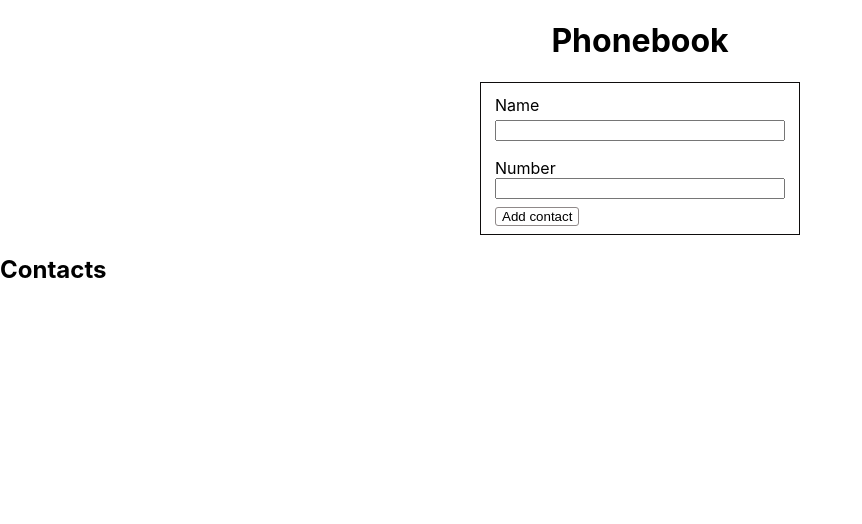
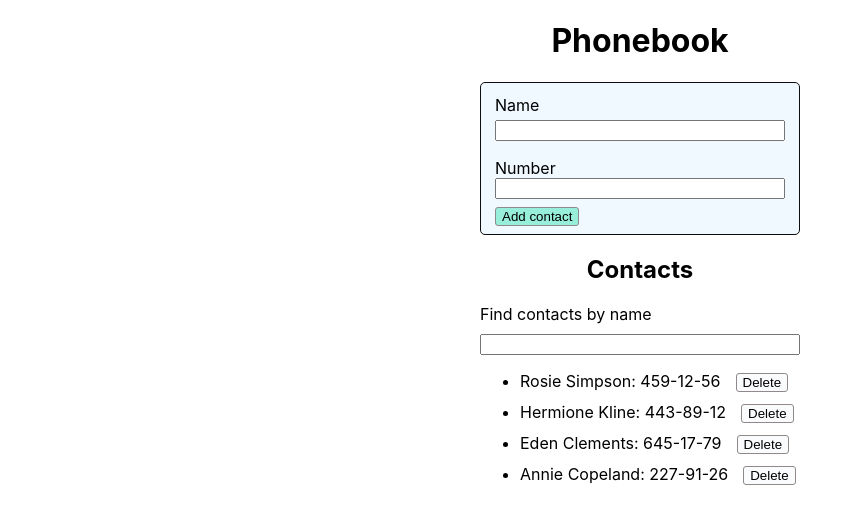
Before and after one commit to Maksim8811/goit-react-hw-02-phonebook, a React (Create React App) app: page / in a window 1280 px wide. Shown: the top 524 px of the page, without its empty margins (0-862 px from the left). Built offline with nearby package versions, Linux system fonts and the light colour scheme.

Commit message:
add step 6

```diff
--- a/package.json
+++ b/package.json
@@ -8,6 +8,7 @@
     "@testing-library/react": "^12.1.4",
     "@testing-library/user-event": "^13.5.0",
     "nanoid": "^4.0.2",
+    "prop-types": "^15.8.1",
     "react": "^18.1.0",
     "react-dom": "^18.1.0",
     "react-scripts": "5.0.1",
--- a/src/components/App.jsx
+++ b/src/components/App.jsx
@@ -1,20 +1,29 @@
 import React, {Component} from "react";
 import Phonebook from "./Phohebook/Phonebook";
 import Contacts from "./Contacts/Contacts";
+import Filter from "./Filter/Filter";
 import { nanoid } from 'nanoid';
 
 
 class App extends Component {
 
   state = {
-    contacts: [],
-    name: '',
-    number: ''
+    contacts: [
+    {id: `${nanoid()}`, name: 'Rosie Simpson', number: '459-12-56'},
+    {id: `${nanoid()}`, name: 'Hermione Kline', number: '443-89-12'},
+    {id: `${nanoid()}`, name: 'Eden Clements', number: '645-17-79'},
+    {id: `${nanoid()}`, name: 'Annie Copeland', number: '227-91-26'},
+    ],
+    filter: '',
+
   }
 
-  formSubmitHandler = ({name,id, number}) => {
+  formSubmitHandler = ({name, number}) => {
 
-
+    const findName = this.state.contacts.find(contact => contact.name.includes(name))
+    if(findName){
+      alert(`${name} is already in contacts.`)
+    } else {
       const contact = {
         name,
         id: `${nanoid()}`,
@@ -23,17 +32,35 @@ class App extends Component {
   this.setState(prevState => ({
     contacts: [contact, ...prevState.contacts]
   }))
-    console.log('contact', contact)
+    }
     }
 
+  onFilter = evt => {
+    const filterInput = evt.target.value
+    this.setState({filter: filterInput})
+  }
+
+  onDelete = id => {
+    const contacts = this.state.contacts
+    const res = contacts.filter(contact => contact.id !== id)
+    this.setState({
+    contacts: res,
+      })
+
+  }
+
+
   render () {
+   const normalize = this.state.filter.toLowerCase()
+  const filterName = this.state.contacts.filter(contact => contact.name.toLowerCase().includes(normalize))
 
     return (
       <>
     <h1 className="title">Phonebook</h1>
     <Phonebook onSubmit={this.formSubmitHandler}/>
-    <h2>Contacts</h2>
-    <Contacts contacts={this.state.contacts}/>
+    <h2 className="title">Contacts</h2>
+    <Filter value={this.state.filter} onChange={this.onFilter}/>
+    <Contacts contacts={filterName} onDelete={this.onDelete}/>
       </>
     )
   }
--- a/src/components/Contacts/Contacts.css
+++ b/src/components/Contacts/Contacts.css
@@ -0,0 +1,23 @@
+.container_contacts {
+    margin-left: auto;
+    margin-right: auto;
+    max-width: 320px;
+}
+
+.contacts_list {
+    margin-bottom: 10px;
+}
+
+.contacts_list_button {
+   margin-left: 15px;
+   width: max-content;
+   cursor: pointer;
+   border: 1px solid rgb(143, 137, 137);
+   border-radius: 3px;
+   background-color: rgb(249, 251, 253);
+
+}
+
+.contacts_list_button:focus {
+    background-color: rgba(59, 16, 250, 0.9);
+}
--- a/src/components/Contacts/Contacts.jsx
+++ b/src/components/Contacts/Contacts.jsx
@@ -1,19 +1,27 @@
 import React from "react";
+import "./Contacts.css";
+import PropTypes from 'prop-types';
 
-function Contacts ({contacts}) {
-
+const Contacts = ({contacts, onDelete}) => {
 
     return (
-    <>
+    <div className="container_contacts">
+
     <ul>
         {contacts.map(({name, id, number}) => {
             return (
-                <li key={id}>{name}: {number}</li>
+                <li className="contacts_list" key={id}>{name}: {number}
+                <button className="contacts_list_button" type="button" onClick={()=>onDelete(id)}>Delete</button>
+                </li>
             )
         })}
     </ul>
-    </>
+    </div>
         )
 }
 
+Contacts.propTypes = {
+    contacts: PropTypes.arrayOf(PropTypes.object)
+}
+
 export default Contacts
--- /dev/null
+++ b/src/components/Filter/Filter.css
@@ -0,0 +1,12 @@
+.filter {
+    display: flex;
+    flex-direction: column;
+    margin-left: auto;
+    margin-right: auto;
+    max-width: 320px;
+
+}
+
+.filter_input {
+    margin-top: 10px;
+}
--- /dev/null
+++ b/src/components/Filter/Filter.jsx
@@ -0,0 +1,28 @@
+import React from "react";
+import "./Filter.css";
+import PropTypes from 'prop-types';
+
+ const Filter = ({onChange, value}) => {
+
+    return (
+        <div>
+            <label className="filter">Find contacts by name
+                <input
+                 value={value}
+                 className="filter_input"
+                 name="filter"
+                 type="text"
+                 onChange={onChange}/>
+            </label>
+        </div>
+
+    )
+
+}
+
+Filter.propTypes={
+    value: PropTypes.string,
+    onChange: PropTypes.func,
+}
+
+export default Filter
--- a/src/components/Phohebook/Phonebook.css
+++ b/src/components/Phohebook/Phonebook.css
@@ -5,13 +5,15 @@
 .container_form {
     margin-left: auto;
     margin-right: auto;
-   max-width: 320px;
+    max-width: 320px;
 }
 
 .form {
 
-   padding:0px 14px;
+    padding:0px 14px;
     border: 1px solid rgb(14, 12, 12);
+    border-radius: 5px;
+    background-color:rgba(0, 157, 255, 0.062);
 }
 
 .label_form {
@@ -31,7 +33,7 @@
     cursor: pointer;
     border: 1px solid rgb(143, 137, 137);
     border-radius: 3px;
-    background-color: rgb(255, 255, 255);
+    background-color: rgba(26, 223, 167, 0.413);
 }
 
 .button:hover {
```
Also changed, not shown: src/components/Phohebook/Phonebook.jsx (+7 -3 lines), 1 other file (tests, documents, lock files or other folders). Lines whose indentation alone changed are shown as unchanged.
